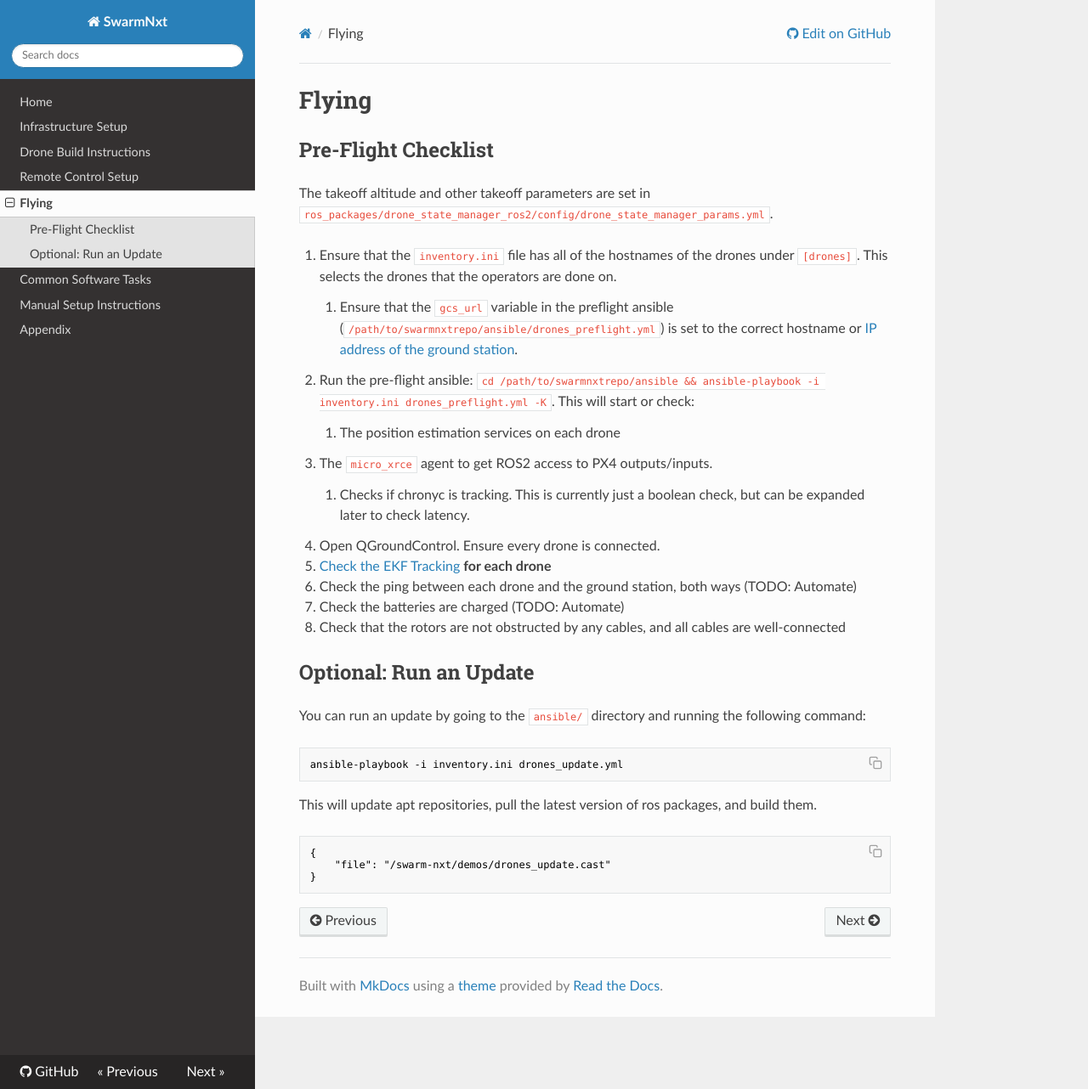
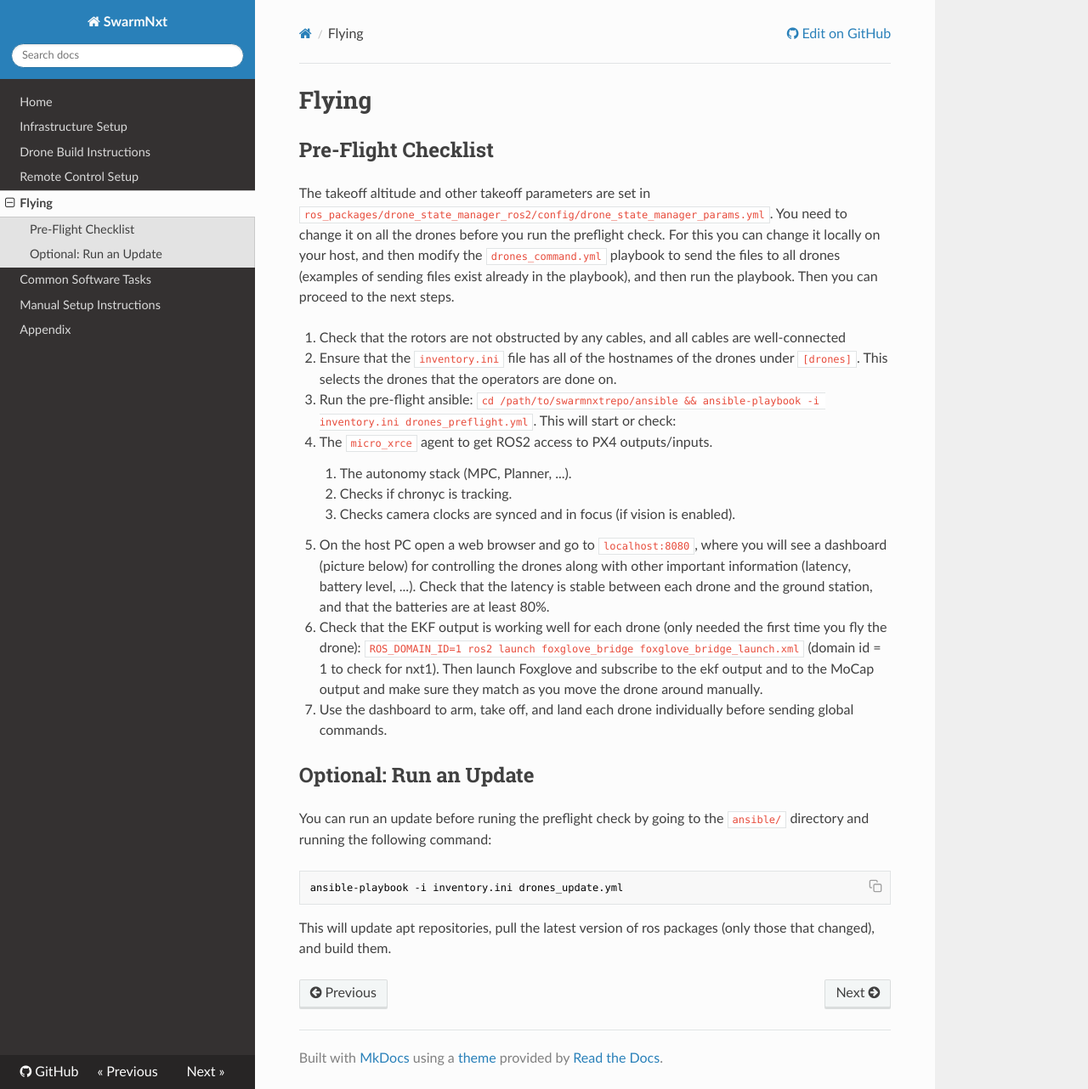
Before and after one commit to lis-epfl/swarm-nxt, an MkDocs documentation site: the page built from docs/flying.md, in a window 1280 px wide and 1282 px high. Shown: the whole window at 85% size. Built offline with MkDocs 1.6.1, drawn with Linux system fonts in a browser that asks for light colours; nearby versions of some CDN libraries.

Commit message:
update docs

````diff
--- a/docs/flying.md
+++ b/docs/flying.md
@@ -1,33 +1,32 @@
 # Flying
 
 ## Pre-Flight Checklist
-The takeoff altitude and other takeoff parameters are set in `ros_packages/drone_state_manager_ros2/config/drone_state_manager_params.yml`.
+The takeoff altitude and other takeoff parameters are set in `ros_packages/drone_state_manager_ros2/config/drone_state_manager_params.yml`. You need to change it on all the drones before you run the preflight check. For this you can change it locally on your host, and then modify the `drones_command.yml` playbook to send the files to all drones (examples of sending files exist already in the playbook), and then run the playbook. Then you can proceed to the next steps.
 
+0. Check that the rotors are not obstructed by any cables, and all cables are well-connected
 1. Ensure that the `inventory.ini` file has all of the hostnames of the drones under `[drones]`. This selects the drones that the operators are done on.
-	1. Ensure that the `gcs_url` variable in the preflight ansible (`/path/to/swarmnxtrepo/ansible/drones_preflight.yml`) is set to the correct hostname or [IP address of the ground station](software-common-tasks.md#get-ip-of-computer).
-2. Run the pre-flight ansible: `cd /path/to/swarmnxtrepo/ansible && ansible-playbook -i inventory.ini drones_preflight.yml -K`. This will start or check:
-	1. The position estimation services on each drone
-  2. The `micro_xrce` agent to get ROS2 access to PX4 outputs/inputs.
-	3. Checks if chronyc is tracking. This is currently just a boolean check, but can be expanded later to check latency.
-3. Open QGroundControl. Ensure every drone is connected.
-4. [Check the EKF Tracking](software-common-tasks.md#check-ekf-tracking) __for each drone__
-5. Check the ping between each drone and the ground station, both ways (TODO: Automate)
-6. Check the batteries are charged (TODO: Automate)
-7. Check that the rotors are not obstructed by any cables, and all cables are well-connected
+2. Run the pre-flight ansible: `cd /path/to/swarmnxtrepo/ansible && ansible-playbook -i inventory.ini drones_preflight.yml`. This will start or check:
+  1. The `micro_xrce` agent to get ROS2 access to PX4 outputs/inputs.
+	2. The autonomy stack (MPC, Planner, ...).
+	3. Checks if chronyc is tracking.
+	4. Checks camera clocks are synced and in focus (if vision is enabled).
+3. On the host PC open a web browser and go to `localhost:8080`, where you will see a dashboard (picture below) for controlling the drones along with other important information (latency, battery level, ...). Check that the latency is stable between each drone and the ground station, and that the batteries are at least 80%.
+4. Check that the EKF output is working well for each drone (only needed the first time you fly the drone): `ROS_DOMAIN_ID=1 ros2 launch foxglove_bridge foxglove_bridge_launch.xml` (domain id = 1 to check for nxt1). Then launch Foxglove and subscribe to the ekf output and to the MoCap output and make sure they match as you move the drone around manually.
+5. Use the dashboard to arm, take off, and land each drone individually before sending global commands.
 
 
 ## Optional: Run an Update
 
-You can run an update by going to the `ansible/` directory and running the following command:
+You can run an update before runing the preflight check by going to the `ansible/` directory and running the following command:
 
 ```bash
 ansible-playbook -i inventory.ini drones_update.yml
 ```
 
-This will update apt repositories, pull the latest version of ros packages, and build them.
+This will update apt repositories, pull the latest version of ros packages (only those that changed), and build them.
 
-```asciinema-player
-{
-    "file": "/swarm-nxt/demos/drones_update.cast"
-}
-```
+<!-- ```asciinema-player -->
+<!-- { -->
+<!--     "file": "/swarm-nxt/demos/drones_update.cast" -->
+<!-- } -->
+<!-- ``` -->
````
Also changed, not shown: 1 other file.
